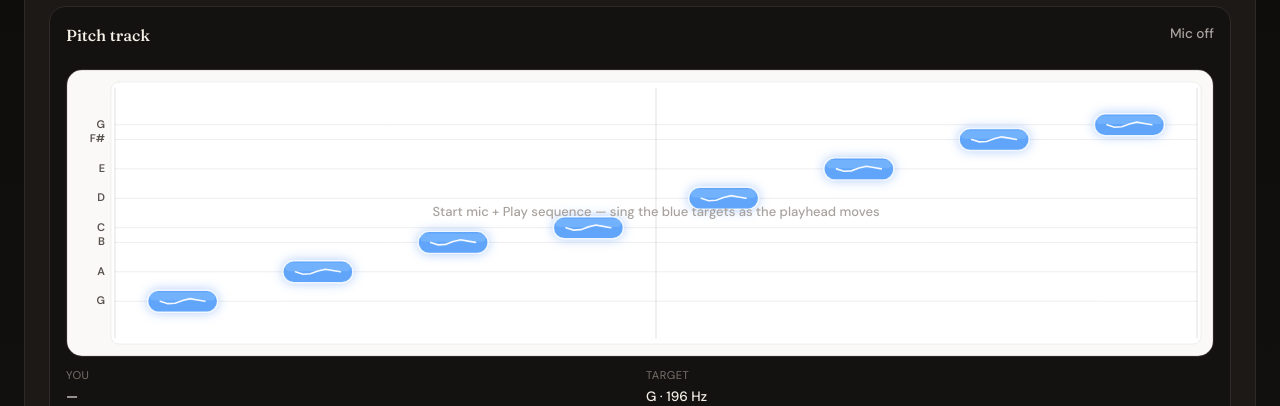
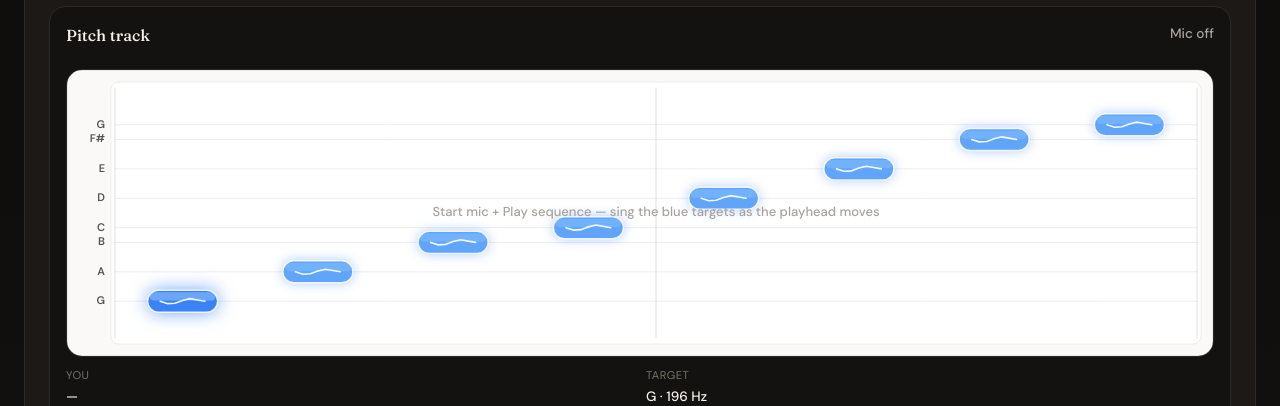
Before and after one commit to trt-bot/fretboard-lab, a React (Vite) app: page /fretboard-lab/sing in a window 1280 px wide. Shown: the part 755-1161 px from the top of the page. Built offline with nearby package versions, Linux system fonts and the light colour scheme.

Commit message:
Deploy: fix SingLab tsc + compact Scale Lab fretboard (double dots at 5, aspect 1200/270)

```diff
--- a/src/components/SingLabApp.tsx
+++ b/src/components/SingLabApp.tsx
@@ -35,6 +35,7 @@ export function SingLabApp() {
   const holdOkRef = useRef(0);
   const samplesRef = useRef<PitchSample[]>([]);
   const lastUiRef = useRef(0);
+  const [exerciseStartT, setExerciseStartT] = useState<number | null>(null);
 
   const notes = useMemo(
     () => buildExercise(root, quality, exerciseId),
@@ -90,7 +91,6 @@ export function SingLabApp() {
   const onPitchFrame = useCallback((frame: PitchFrame) => {
     appendPitchSample(samplesRef.current, frame, 12);
     const now = performance.now();
-    // throttle React status UI ~15fps; canvas reads samplesRef every frame
     if (now - lastUiRef.current > 66) {
       lastUiRef.current = now;
       setPitch(frame);
@@ -123,6 +123,7 @@ export function SingLabApp() {
       const mon = new MicPitchMonitor();
       monitorRef.current = mon;
       await mon.start(onPitchFrame);
+      setExerciseStartT(performance.now());
       setListening(true);
     } catch (e) {
       const msg =
@@ -140,6 +141,7 @@ export function SingLabApp() {
     monitorRef.current?.stop();
     monitorRef.current = null;
     setListening(false);
+    setExerciseStartT(null);
     setPitch(null);
     holdOkRef.current = 0;
   };
@@ -257,7 +259,6 @@ export function SingLabApp() {
             </div>
           </div>
 
-          {/* Scrolling pitch line graph */}
           <div className="pitch-meter-card">
             <div className="control-row">
               <h3>Pitch track</h3>
@@ -275,10 +276,10 @@ export function SingLabApp() {
 
             <PitchLineGraph
               notes={notes}
-              step={step}
+              exerciseStartT={exerciseStartT}
+              activeStep={step}
               samplesRef={samplesRef}
               listening={listening}
-              windowSec={8}
               revision={graphRev}
             />
 
```
